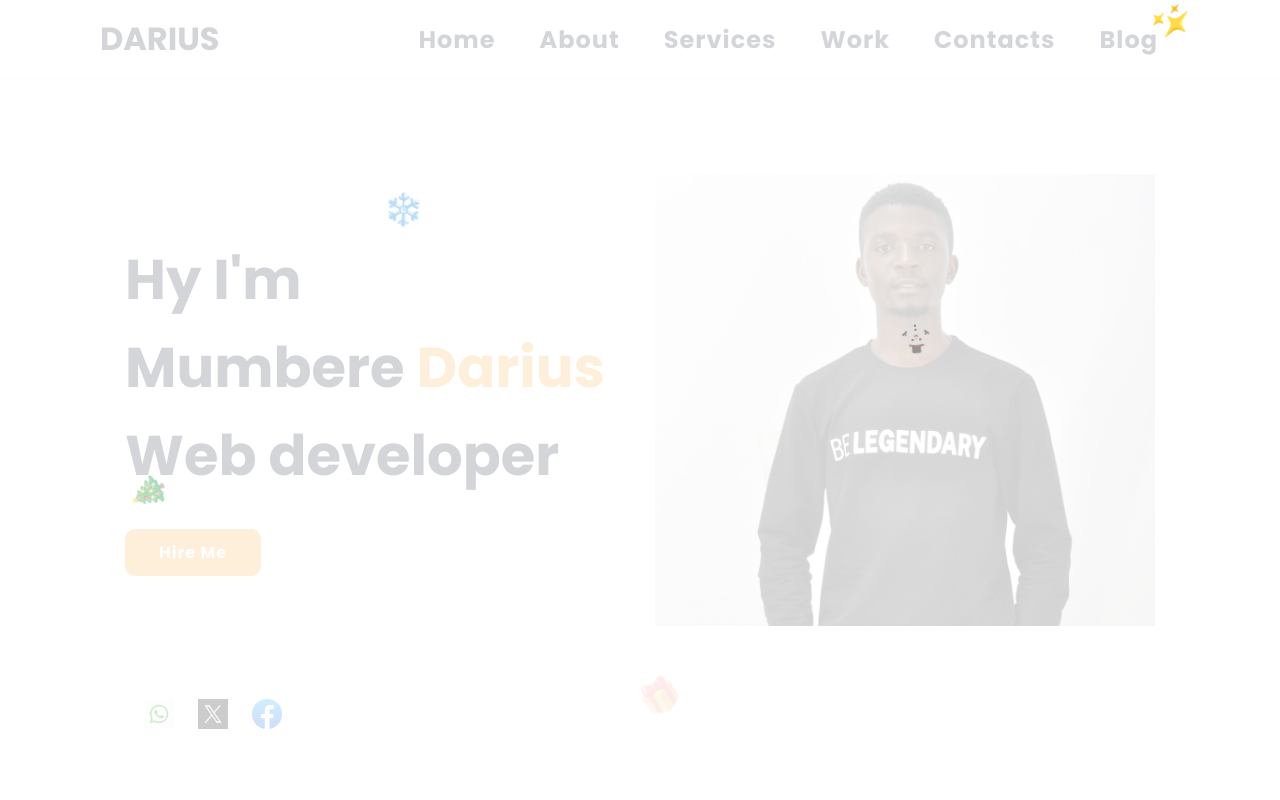
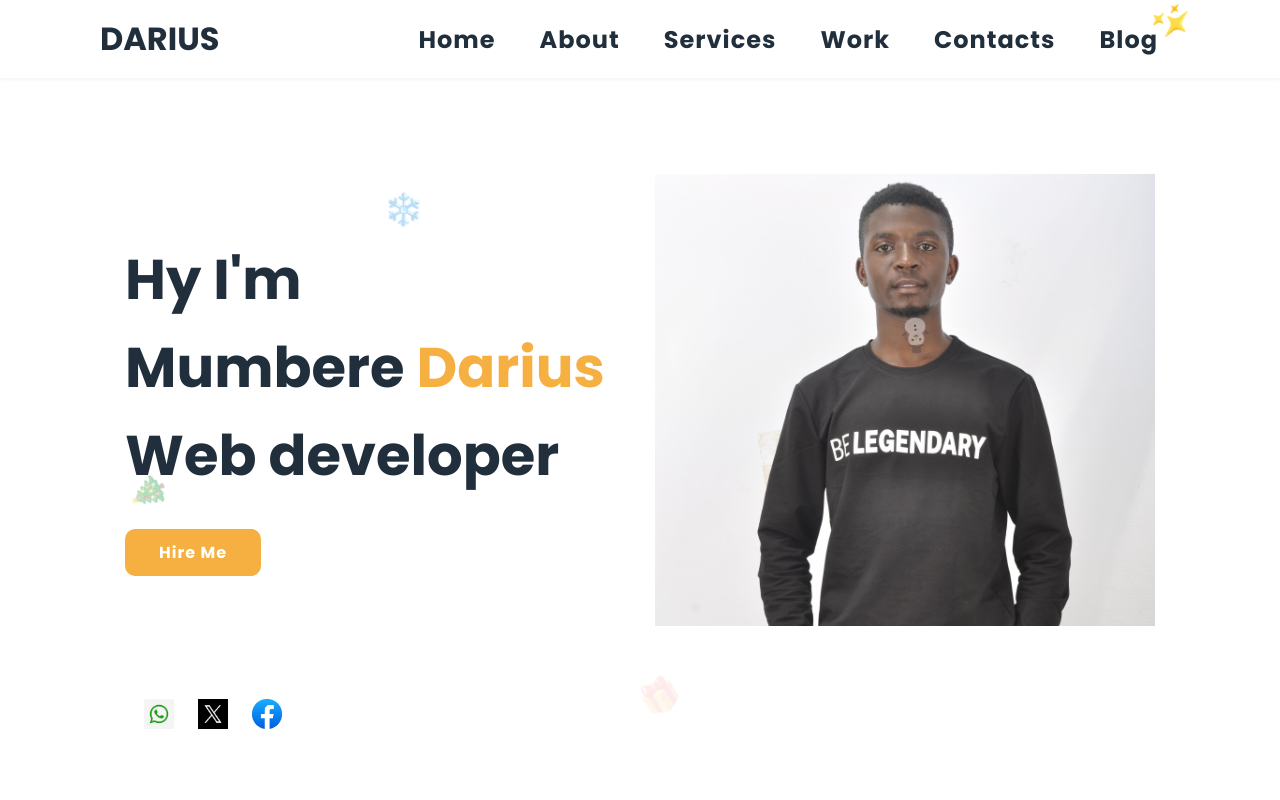
Before and after one commit to Dariusmumbere/personal, a plain HTML site: page index.html in a window 1280 px wide. Shown: the top 800 px of the page. Drawn offline with nearby package versions, Linux system fonts and the light colour scheme.

Commit message:
Update style.css

```diff
--- a/style.css
+++ b/style.css
@@ -579,7 +579,7 @@ ul li a:hover{
     left: 0;
     width: 100%;
     height: 100%;
-    background: rgba(255, 255, 255, 0.8);
+    background: none;
     z-index: 9999;
     overflow: hidden;
     display: flex;
```
